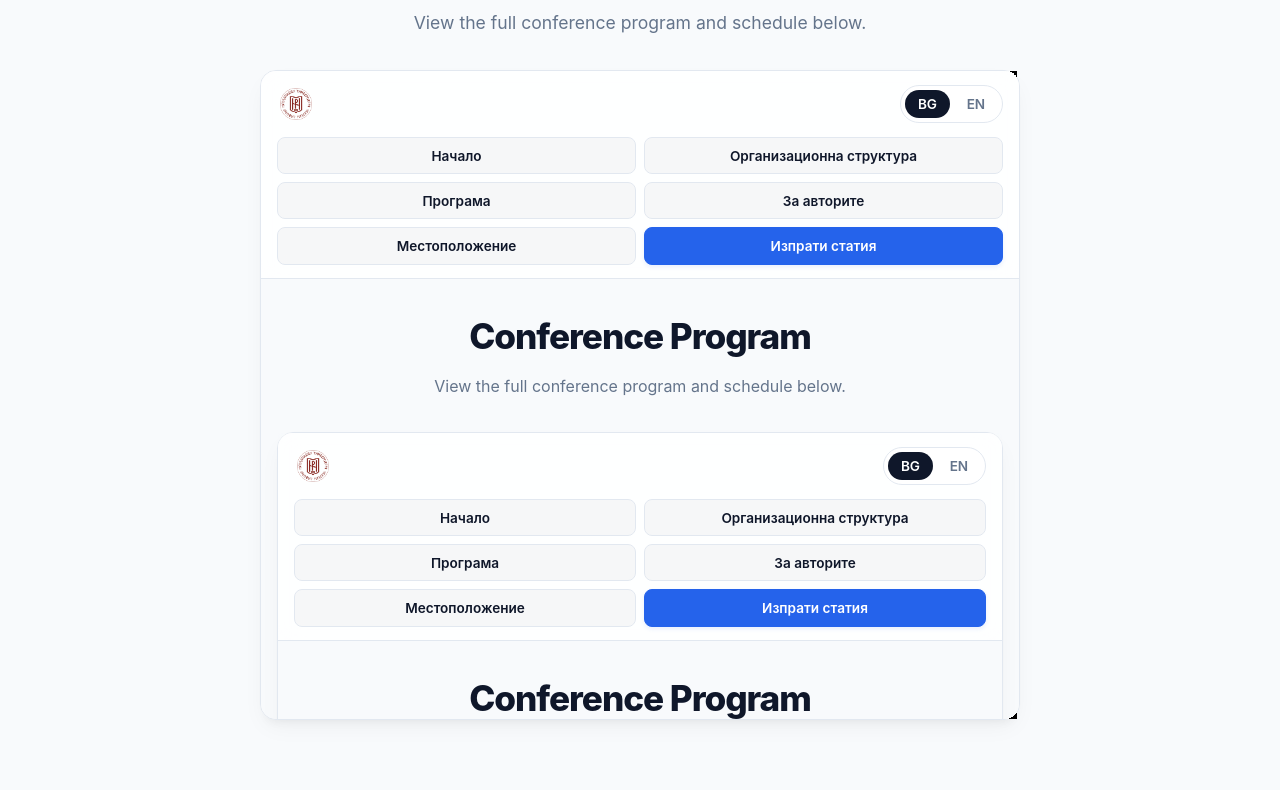
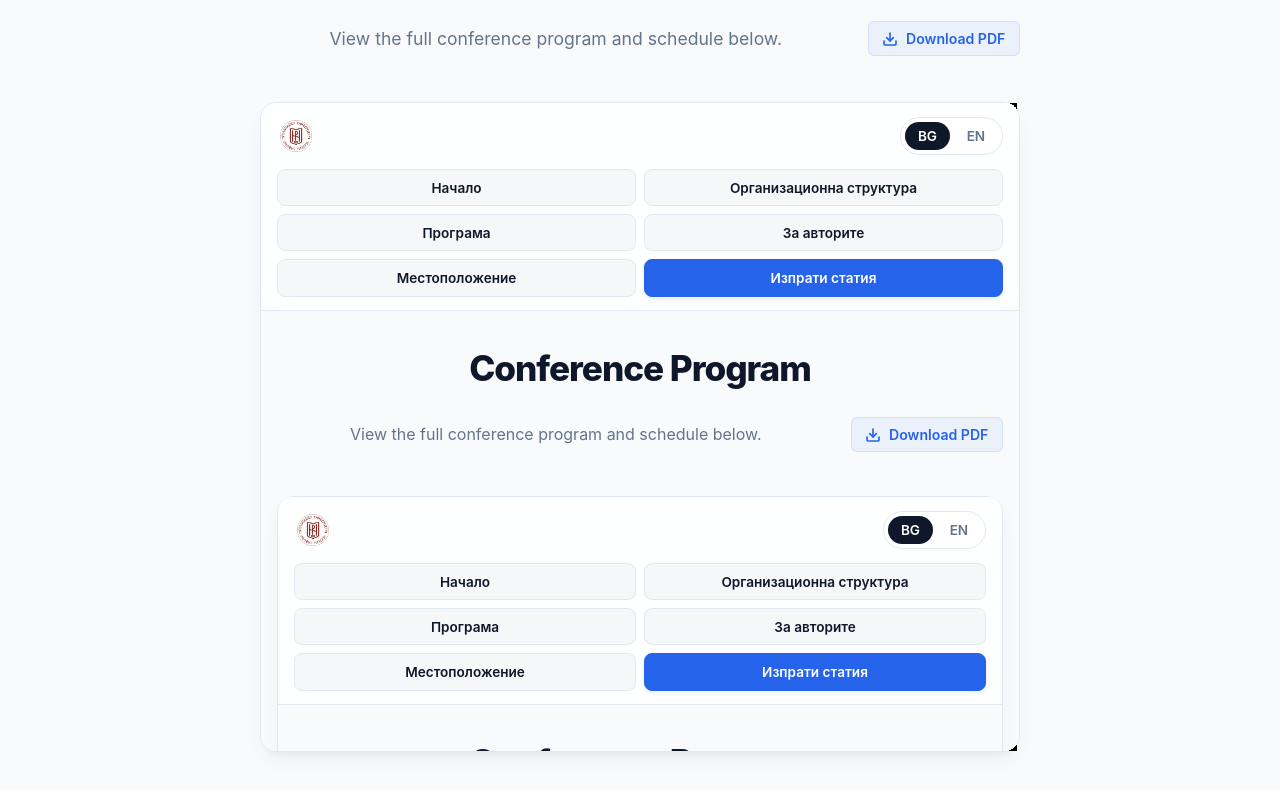
Before and after one commit to Zylan-cell/SWU-conference, an Astro site: page /SWU-conference/en/program in a window 1280 px wide. Shown: the part 214-1004 px from the top of the page. Built offline with nearby package versions, Linux system fonts and the light colour scheme; Astro itself is replaced by a stand-in of ours.

Commit message:
feat: hide native PDF viewer sidebar/toolbar by default and add subtle download link

```diff
--- a/src/app.css
+++ b/src/app.css
@@ -156,6 +156,50 @@ a:hover {
   background: #ffffff;
   z-index: 2;
   pointer-events: none;
+}
+
+.pdf-header {
+  display: flex;
+  justify-content: space-between;
+  align-items: center;
+  max-width: 760px;
+  margin: 0 auto;
+  gap: 1rem;
+}
+
+.pdf-download-link {
+  display: inline-flex;
+  align-items: center;
+  gap: 0.5rem;
+  font-size: 0.88rem;
+  font-weight: 600;
+  color: var(--primary);
+  text-decoration: none;
+  padding: 0.5rem 0.85rem;
+  border-radius: 6px;
+  background: rgba(37, 99, 235, 0.06);
+  border: 1px solid rgba(37, 99, 235, 0.12);
+  transition: all 0.2s ease;
+  white-space: nowrap;
+}
+
+.pdf-download-link:hover {
+  background: rgba(37, 99, 235, 0.12);
+  border-color: rgba(37, 99, 235, 0.2);
+  transform: translateY(-1px);
+  color: var(--primary-hover);
+}
+
+.pdf-download-link:active {
+  transform: translateY(0);
+}
+
+.download-icon {
+  transition: transform 0.2s ease;
+}
+
+.pdf-download-link:hover .download-icon {
+  transform: translateY(1px);
 }
 
 .navLink {
@@ -997,6 +1041,17 @@ a:hover {
     border-radius: 6px !important;
   }
 
+  .pdf-header {
+    flex-direction: column !important;
+    align-items: flex-start !important;
+    gap: 0.75rem !important;
+  }
+
+  .pdf-download-link {
+    width: 100% !important;
+    justify-content: center !important;
+  }
+
   .page {
     padding: 1.9rem 0.8rem 2.2rem;
   }
--- a/src/pages/en/program.astro
+++ b/src/pages/en/program.astro
@@ -8,14 +8,24 @@ const pdfUrl = import.meta.env.BASE_URL.replace(/\/$/, '') + "/program.pdf";
 <Layout title={content.program.title}>
 	<main class="page program-page">
 		<h1>{content.program.title}</h1>
-		<p class="program-desc">{content.program.desc}</p>
+		<div class="pdf-header">
+			<p class="program-desc">{content.program.desc}</p>
+			<a href={pdfUrl} download="SWU-Program.pdf" class="pdf-download-link">
+				<svg xmlns="http://www.w3.org/2000/svg" width="16" height="16" viewBox="0 0 24 24" fill="none" stroke="currentColor" stroke-width="2.5" stroke-linecap="round" stroke-linejoin="round" class="download-icon">
+					<path d="M21 15v4a2 2 0 0 1-2 2H5a2 2 0 0 1-2-2v-4"></path>
+					<polyline points="7 10 12 15 17 10"></polyline>
+					<line x1="12" y1="15" x2="12" y2="3"></line>
+				</svg>
+				Download PDF
+			</a>
+		</div>
 
 		<div class="pdf-container">
 			<div class="pdf-loader">
 				<div class="spinner"></div>
 			</div>
 			<iframe
-				src={pdfUrl}
+				src={pdfUrl + "#toolbar=0&navpanes=0"}
 				width="100%"
 				height="100%"
 				allow="autoplay"
```
Also changed, not shown: src/pages/program.astro (+12 -2 lines).
